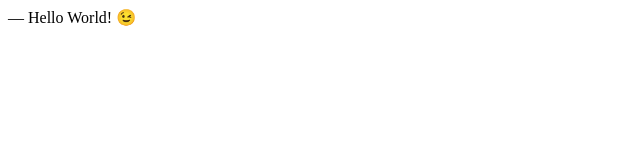
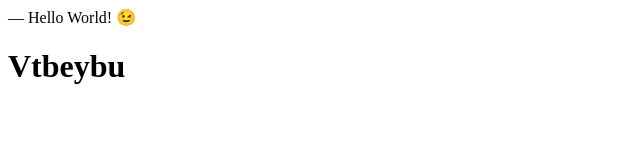
Before and after one commit to melnychuk-igor/homepage, a plain HTML site: page index.html in a window 1280 px wide. Shown: the whole page, without its empty margins (0-640 px from the left). Drawn offline with Linux system fonts and the light colour scheme.

Commit message:
Update index.html

```diff
--- a/index.html
+++ b/index.html
@@ -6,5 +6,6 @@
   </head>
   <body>
     ― Hello World! &#x1F609;
+    <h1>Vtbeybu</h1>
   </body>
 </html>
```
